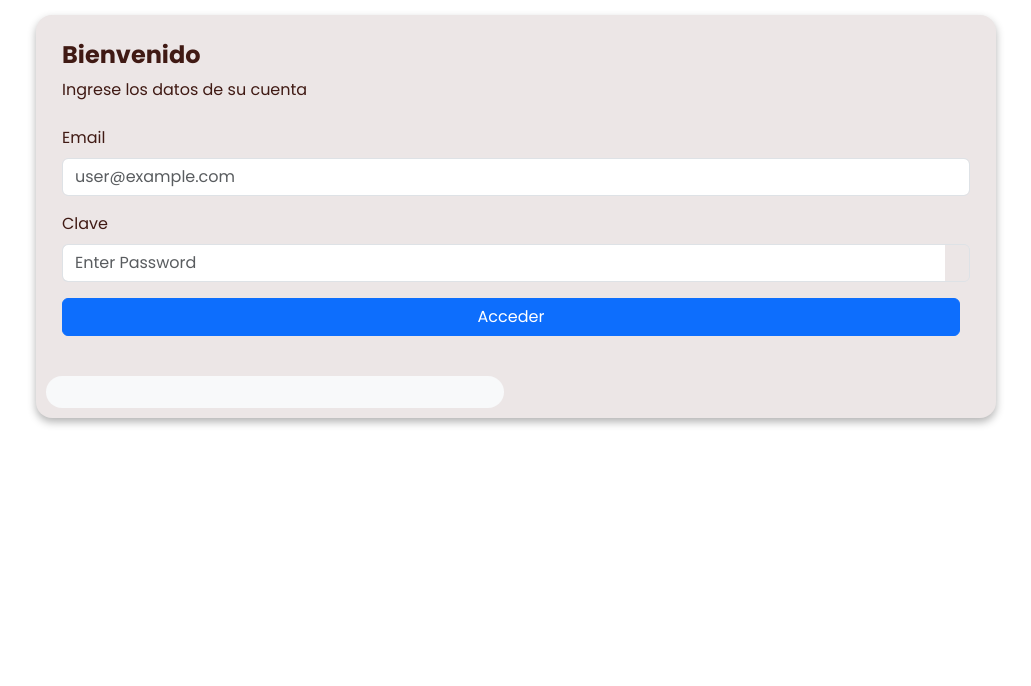
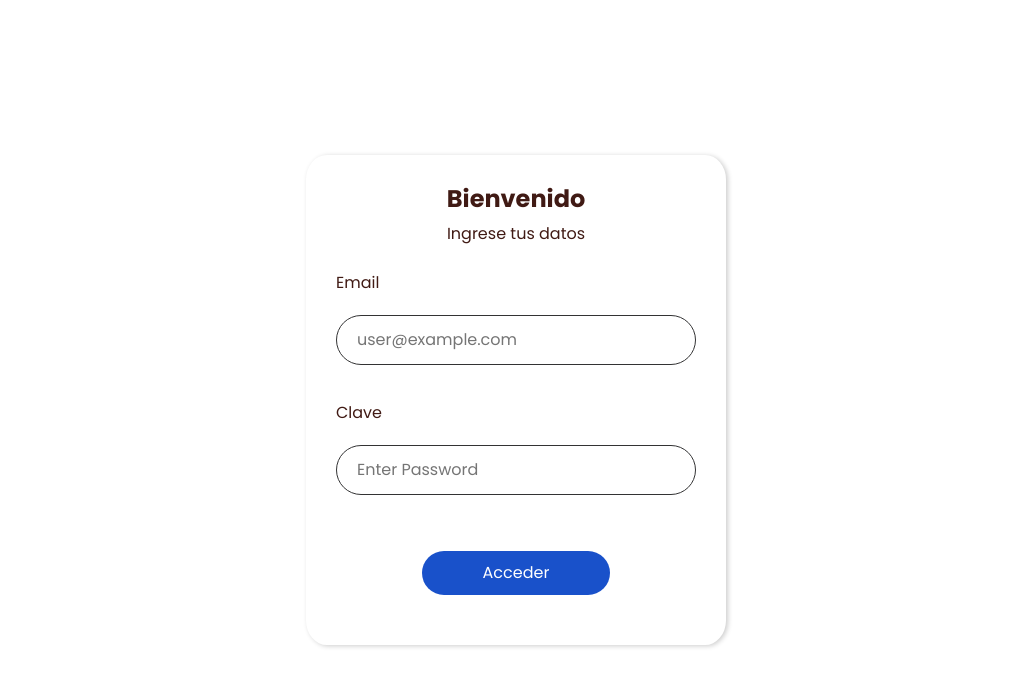
Before and after one commit to Alex200207/E-Comerce, a React (Vite) app: page /login in a window 1280 px wide. Shown: the top 686 px of the page, without its empty margins (124-1155 px from the left). Built offline with nearby package versions, Linux system fonts and the light colour scheme.

Commit message:
ajustando estilo al login

```diff
--- a/src/components/AuthPages/Login.tsx
+++ b/src/components/AuthPages/Login.tsx
@@ -1,39 +1,39 @@
-import AuthLayout from '../../layout/AuthLayout.tsx';
+import AuthLayout from "../../layout/AuthLayout.tsx";
+import React, { useState } from "react";
+import { useAuth } from "../../utils/AuthProvider.tsx";
+import { useNavigate } from "react-router-dom";
+import '../Style/login.css'
 
-
-import React, { useState } from 'react';
-import { useAuth } from '../../utils/AuthProvider.tsx';
-import { useNavigate } from 'react-router-dom';
 
 const Login = () => {
   const { login } = useAuth();
   const navigate = useNavigate();
 
   // Estados para el login
-  const [email, setEmail] = useState('');
-  const [password, setPassword] = useState('');
-  const [emailError, setEmailError] = useState('');
-  const [passwordError, setPasswordError] = useState('');
+  const [email, setEmail] = useState("");
+  const [password, setPassword] = useState("");
+  const [emailError, setEmailError] = useState("");
+  const [passwordError, setPasswordError] = useState("");
 
   const validateEmail = () => {
     if (!email) {
-      setEmailError('El correo es requerido');
+      setEmailError("El correo es requerido");
       return false;
     } else if (!/^[^\s@]+@[^\s@]+\.[^\s@]+$/.test(email)) {
-      setEmailError('Formato de correo erróneo');
+      setEmailError("Formato de correo erróneo");
       return false;
     } else {
-      setEmailError('');
+      setEmailError("");
       return true;
     }
   };
 
   const validatePassword = () => {
     if (!password) {
-      setPasswordError('La contraseña es requerida');
+      setPasswordError("La contraseña es requerida");
       return false;
     } else {
-      setPasswordError('');
+      setPasswordError("");
       return true;
     }
   };
@@ -41,62 +41,71 @@ const Login = () => {
   const handleSubmit = (e: React.FormEvent<HTMLFormElement>) => {
     e.preventDefault();
     if (validateEmail() && validatePassword()) {
-      login({ email, password }).then(() => navigate('/home'));
+      login({ email, password }).then(() => navigate("/home"));
     }
   };
 
   return (
     <AuthLayout>
-      <div className="card col-xl-9 col-xxl-8 mx-auto rounded-4 overflow-hidden">
-        <div className="row g-4">
+      <div
+        className="d-flex align-items-center justify-content-center "
+        style={{ height: "100vh" }}
+      >
+        <div className="card-main col-xl-5 col-xxl-4 mx-auto overflow-hidden">
+          <div className="card-main__contendor">
             <div className="col-lg-6 d-flex align-items-center">
               <div className="card-body">
+                <div className="titles">
+                  <h4 className="fw-bold">Bienvenido</h4>
+                  <p className="mb-0">Ingrese tus datos</p>
+                </div>
 
-              <h4 className="fw-bold">Bienvenido </h4>
-              <p className="mb-0">Ingrese los datos de su cuenta</p>
+                {emailError && (
+                  <div className="alert alert-danger">{emailError}</div>
+                )}
 
-              {emailError ? <div className="alert alert-danger">{emailError}</div> : <></>}
+                {passwordError && (
+                  <div className="alert alert-danger">{passwordError}</div>
+                )}
 
-              {passwordError ? <div className="alert alert-danger">{passwordError}</div> : <></>}
-
-              <div className="form-body mt-4">
+                <div className="form-body ">
                   <form onSubmit={handleSubmit} className="row g-3">
-                  <div className="col-12">
-                    <label htmlFor="inputEmailAddress" className="form-label">
+                    <div className="col-12 form-body__div" >
+                      <label htmlFor="inputEmailAddress" className="form-body__label">
                         Email
                       </label>
                       <input
                         type="email"
-                      className="form-control"
+                        className="form-controler"
                         id="inputEmailAddress"
                         placeholder="user@example.com"
                         value={email}
                         onChange={(e) => setEmail(e.target.value)}
                       />
                     </div>
-                  <div className="col-12">
-                    <label htmlFor="inputChoosePassword" className="form-label">
+                    <div className="col-12 ">
+                      <label
+                        htmlFor="inputChoosePassword"
+                        className="form-body__label"
+                      >
                         Clave
                       </label>
-                    <div className="input-group" id="show_hide_password">
+                      <div className="form-body__div">
                         <input
                           type="password"
-                        className="form-control border-end-0"
+                          className="form-controler "
                           id="inputChoosePassword"
                           value={password}
                           onBlur={validatePassword}
                           onChange={(e) => setPassword(e.target.value)}
                           placeholder="Enter Password"
                         />
-                      <a href="#" className="input-group-text bg-transparent">
-                        <i className="bi bi-eye-slash-fill"></i>
-                      </a>
                       </div>
                     </div>
 
-                  <div className="col-12">
-                    <div className="d-grid">
-                      <button type="submit" className="btn btn-primary">
+                    <div className=" contain-buttons ">
+                      <div className="contain-button__div">
+                        <button type="submit" className="btn-log">
                           Acceder
                         </button>
                       </div>
@@ -104,10 +113,6 @@ const Login = () => {
                   </form>
                 </div>
               </div>
-          </div>
-          <div className="col-lg-6 d-lg-flex d-none">
-            <div className="p-3 rounded-4 w-100 d-flex align-items-center justify-content-center bg-light">
-
             </div>
           </div>
         </div>
--- /dev/null
+++ b/src/components/Style/login.css
@@ -0,0 +1,52 @@
+
+.card-main {
+    box-shadow: 2px 1px  5px rgba(0, 0, 0, 0.2);
+    border-radius: 5%;
+    width: 420px;
+    padding: 30px 30px ;
+    display: flex;
+}
+.card-main__contendor{
+    width: 100% ;
+}
+.form-body__div{
+    display: flex;
+    flex-direction: column;
+}
+
+
+.contain-buttons {
+    padding: 0 !important;
+
+}
+.contain-button__div{
+    display: flex;
+    justify-content: center;
+    width: 100%;
+}
+.titles{
+    text-align: center;
+    padding-bottom: 25px;
+}
+.form-body__label{
+    margin-bottom: 20px;
+}
+
+.btn-log{
+    color: #fff;
+    border: none;
+    background-color: #1951ca;
+    width: 50%;
+    margin: 20px;
+    padding: 10px 30px;
+    align-items: center;
+    border-radius: 50px;
+
+}
+.form-controler{
+    padding-left:20px ;
+    border: 1px solid #333334;
+    height: 50px;
+    margin-bottom: 20px;
+    border-radius: 50px;
+}
```
Lines whose indentation alone changed are shown as unchanged.
